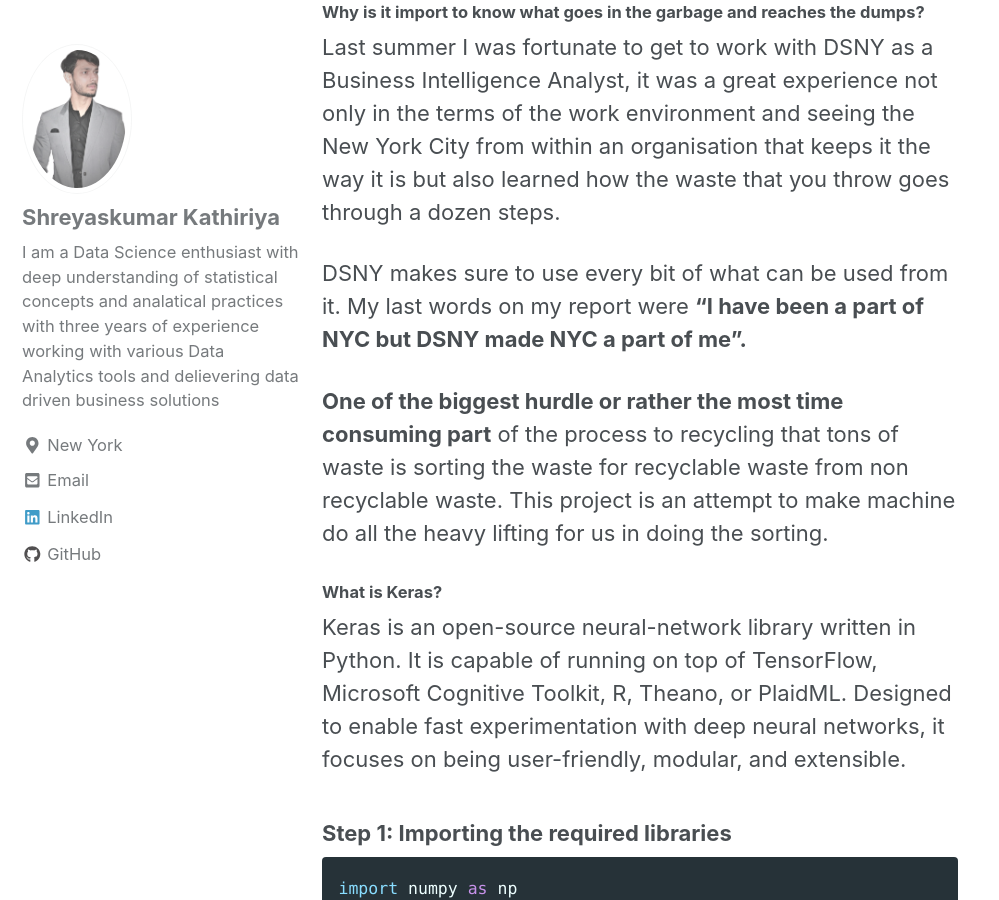
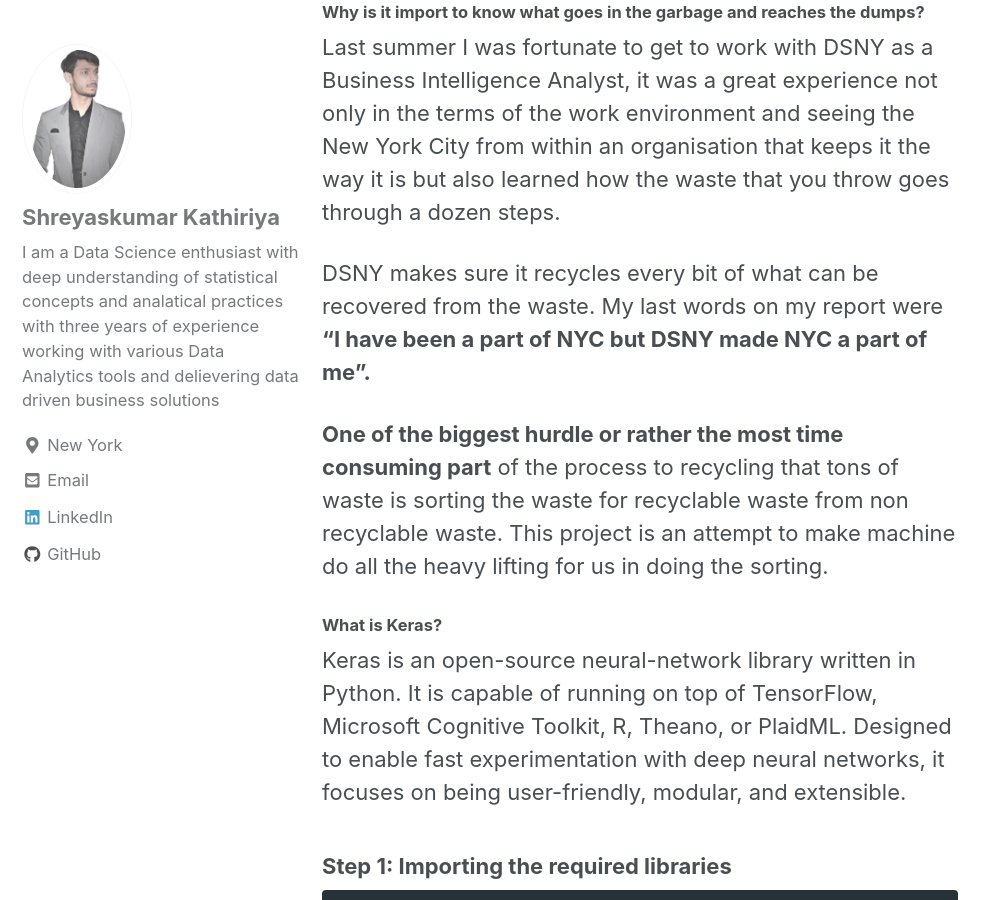
Before and after one commit to Shreyash1811/Shreyash1811.github.io, a Jekyll site: the page built from _posts/2020-05-28-Garbage_classification.md, in a window 1280 px wide and 900 px high, scrolled down 1059 px. Shown: the whole window, without its empty margins (0-999 px from the left). Built offline with Jekyll 4.4.1, drawn with Linux system fonts in a browser that asks for light colours; nearby versions of some CDN libraries.

Commit message:
Update 2020-05-28-Garbage_classification.md

```diff
--- a/_posts/2020-05-28-Garbage_classification.md
+++ b/_posts/2020-05-28-Garbage_classification.md
@@ -13,7 +13,7 @@
 #### Why is it import to know what goes in the garbage and reaches the dumps?
 Last summer I was fortunate to get to work with DSNY as a Business Intelligence Analyst, it was a great experience not only in the terms of the work environment and seeing the New York City from within an organisation that keeps it the way it is but also learned how the waste that you throw goes through a dozen steps.
 
-DSNY makes sure to use every bit of what can be used from it. My last words on my report were **“I have been a part of NYC but DSNY made NYC a part of me”.**
+DSNY makes sure it recycles every bit of what can be recovered from the waste. My last words on my report were **“I have been a part of NYC but DSNY made NYC a part of me”.**
 
 **One of the biggest hurdle or rather the most time consuming part** of the process to recycling that tons of waste is sorting the waste for recyclable waste from non recyclable waste. This project is an attempt to make machine do all the heavy lifting for us in doing the sorting.
 
```
